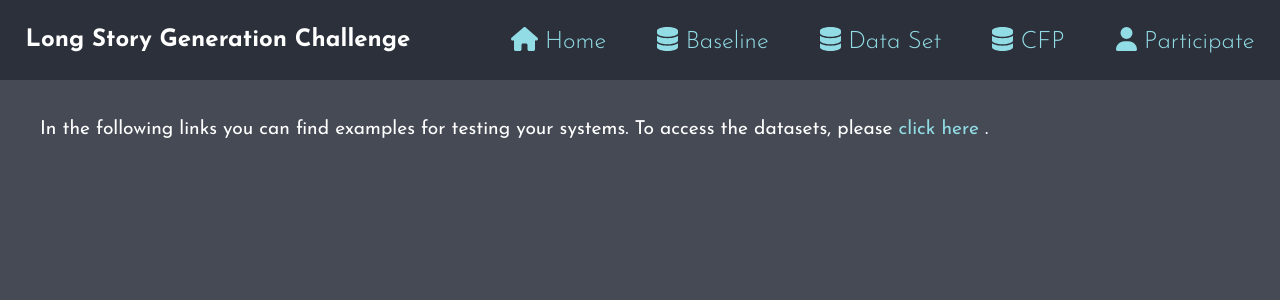
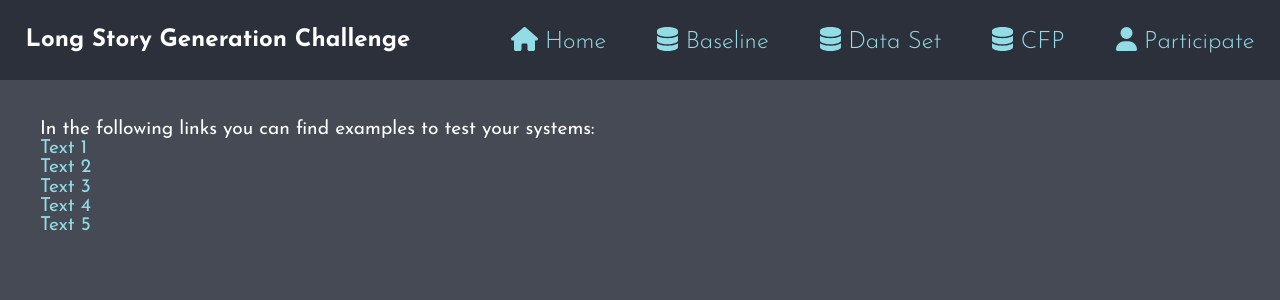
Before and after one commit to NazarovNikita1/LSGC, a Vue app: page /dataset in a window 1280 px wide. Shown: the top 300 px of the page. Built offline with nearby package versions, Linux system fonts and the light colour scheme; what vue-particles would draw is missing.

Commit message:
Update DatasetPage.vue

```diff
--- a/src/views/DatasetPage.vue
+++ b/src/views/DatasetPage.vue
@@ -1,14 +1,17 @@
 <template>
   <div class="dataset-container">
     <p>
-      In the following links you can find examples for testing your systems. To access the datasets, please
-      <a
-        href="https://raw.githubusercontent.com/NazarovNikita1/LSGC/main/src/views/big_zachini_for_edition.txt"
-        target="_blank"
-      >
-        click here
-      </a>
-      .
+      In the following links you can find examples to test your systems:
+      <br />
+      <a href="/src/views/datasettext1.txt" target="_blank">Text 1</a>
+      <br />
+      <a href="/src/views/datasettext2.rtf" target="_blank">Text 2</a>
+      <br />
+      <a href="/src/views/datasettext3.rtf" target="_blank">Text 3</a>
+      <br />
+      <a href="/src/views/datasettext4.rtf" target="_blank">Text 4</a>
+      <br />
+      <a href="/src/views/datasettext5.rtf" target="_blank">Text 5</a>
     </p>
   </div>
 </template>
```
